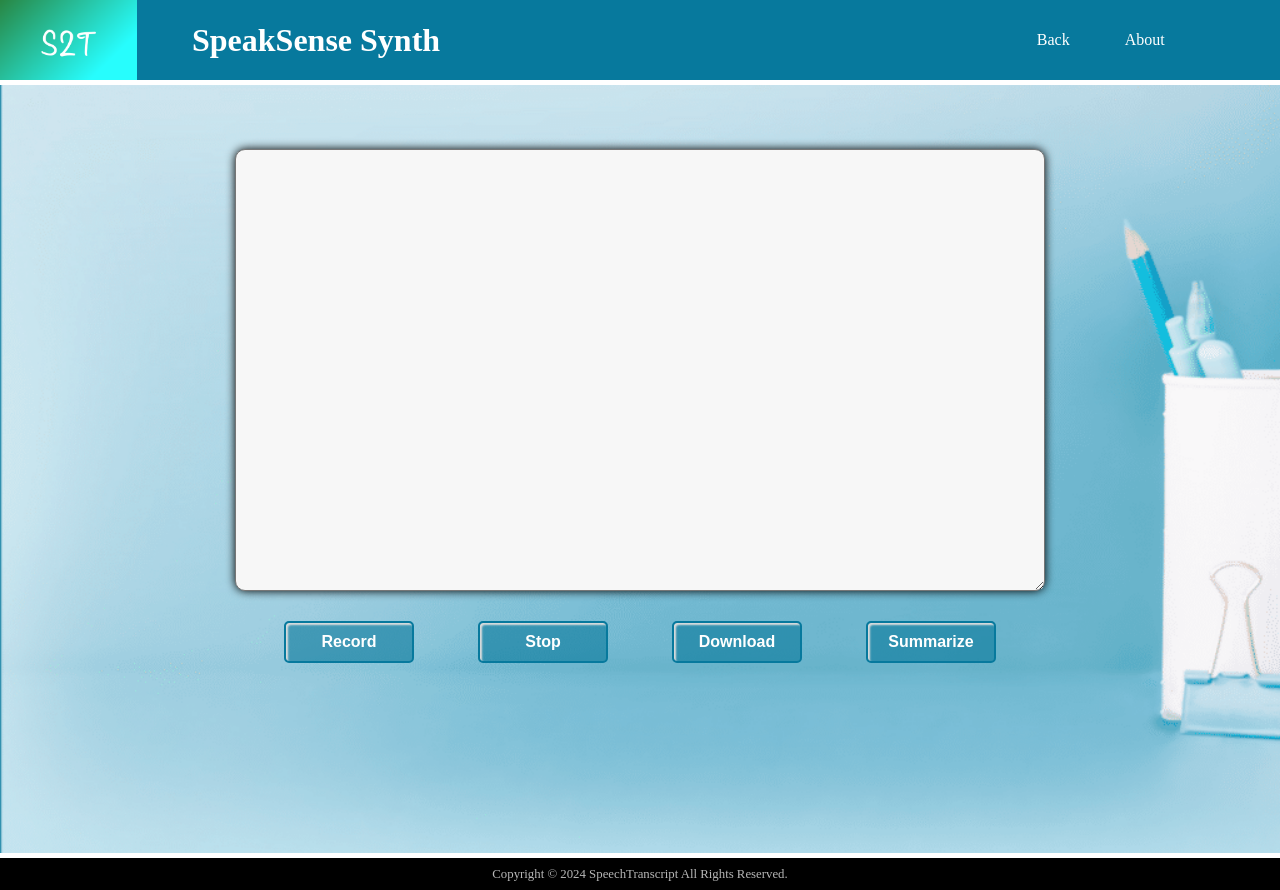
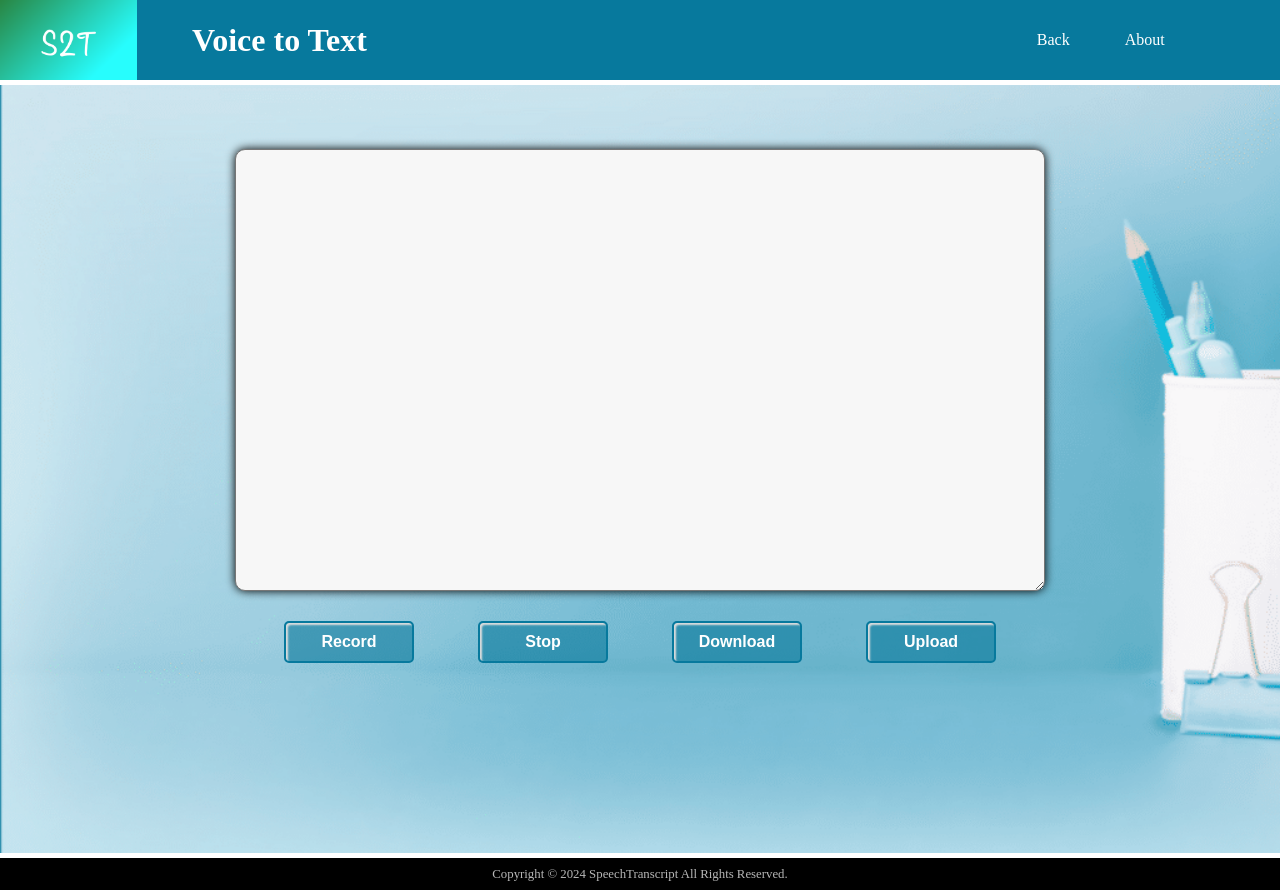
Before and after one commit to Apache-Hell/S3, a plain HTML site: page VoicetoText.html in a window 1280 px wide. Drawn offline with Linux system fonts and the light colour scheme.

Commit message:
Update VoicetoText.html

```diff
--- a/VoicetoText.html
+++ b/VoicetoText.html
@@ -3,13 +3,13 @@
 <head>
     <meta charset="UTF-8">
     <meta name="viewport" content="width=device-width, initial-scale=1.0, maximum-scale=1.0, user-scalable=1">
-    <title>HEAR IT SEE IT</title>
+    <title>S2T</title>
     <!-- Include the CSS file for the adaptable framework -->
     <link rel="stylesheet" href="style.css">
 </head>
 <body>
     <header>
-        <h1>SpeakSense Synth</h1>
+        <h1>Voice to Text</h1>
         <nav>
             <ul>
                 <li><a href="index.html">Back</a></li>
@@ -25,7 +25,7 @@
             <button class ="button" id = "clicktoconvert"> Record </button>
             <button class ="button" id = "stop"> Stop </button>
             <button class ="button" id = "download"> Download </button>
-            <button class= "button" id = "summarize"> Summarize </button>
+            <button class= "button" id = "upload"> Upload </button>
         </div>
     </div>
 
```
